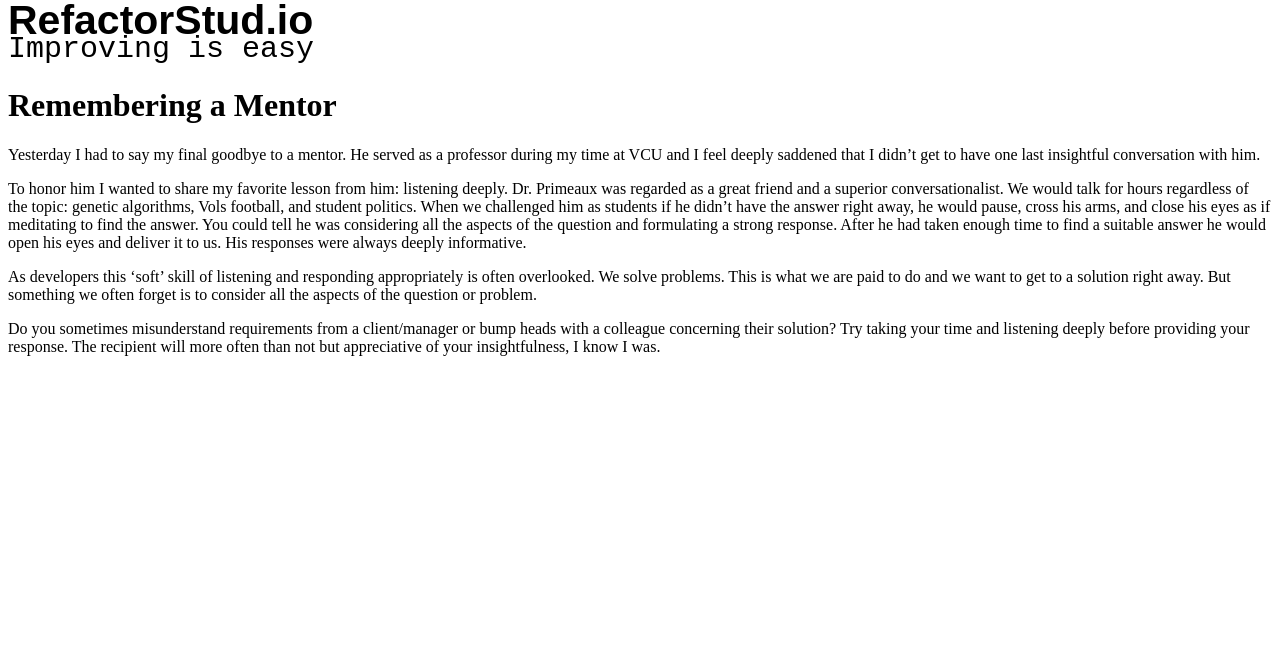
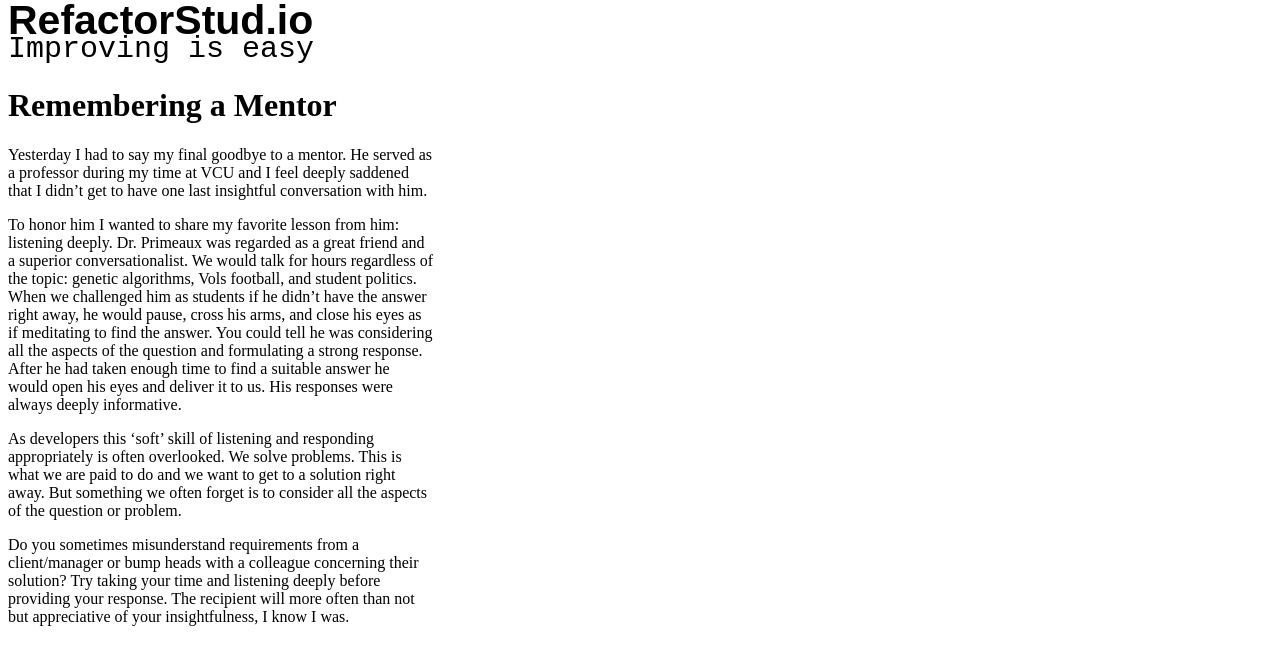
Before and after one commit to rmcastil/rmcastil.github.com, a Jekyll site: the page built from _posts/2013-01-03-remembering_a_mentor.md, in a window 1280 px wide. Shown: the top 665 px of the page. Built offline with Jekyll 4.4.1, drawn with Linux system fonts in a browser that asks for light colours.

Commit message:
Fix the measure

```diff
--- a/_layouts/default.html
+++ b/_layouts/default.html
@@ -14,7 +14,10 @@
     <div id='sub_header'>
       Improving is easy
     </div>
-    {{ content }}
+
+    <div id='content'>
+      {{ content }}
+    </div>
 
     <script type="text/javascript">
 
--- a/css/screen.css
+++ b/css/screen.css
@@ -9,3 +9,7 @@
   font-size: 30px;
   font-family: monospace;
 }
+
+#content {
+  width: 425px;
+}
```
